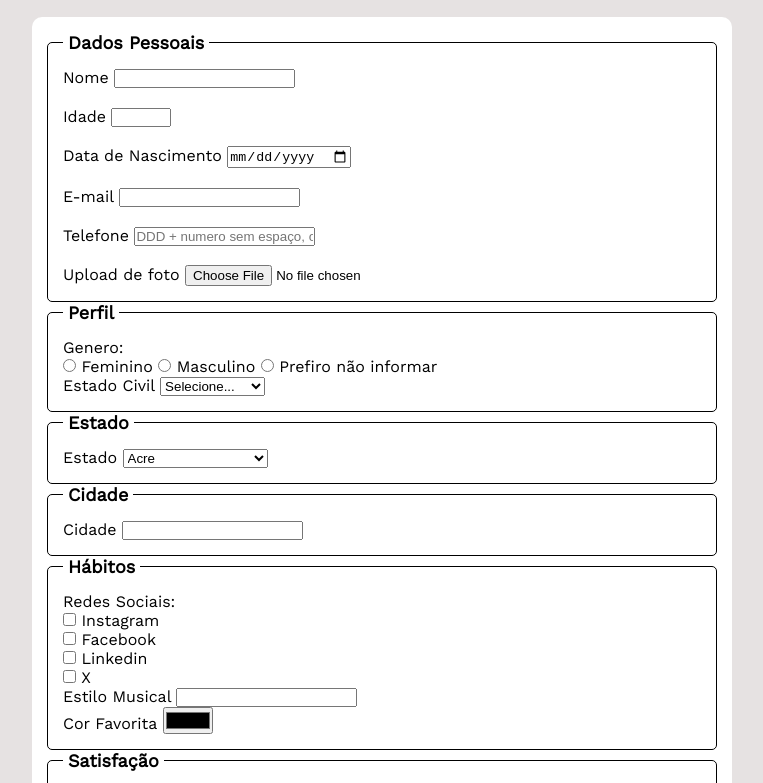
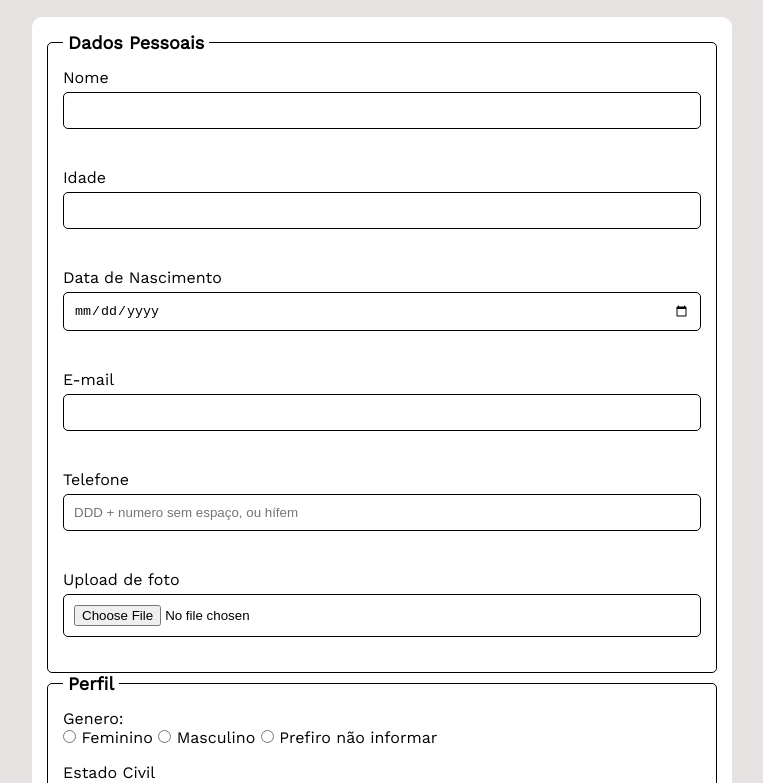
Before and after one commit to klaudius1012/pesquisa_culturama, a plain HTML site: page index.html in a window 1280 px wide. Shown: the part 127-910 px from the top of the page, without its empty margins (258-1021 px from the left). Drawn offline with nearby package versions, Linux system fonts and the light colour scheme.

Commit message:
definindo css para ajustar lable, inputs radio e checkbox

```diff
--- a/css/style.css
+++ b/css/style.css
@@ -46,3 +46,33 @@ legend{
     font-size: 18px;
     padding: 0 5px;
 }
+
+input, select, textarea{
+    width: 100%;
+    padding: 10px;
+    margin-bottom: 20px;
+    border: 1px solid black;
+    border-radius: 5px;
+
+}
+
+textarea{
+    min-height: 100px;
+}
+
+
+label{
+    display: inline-block;
+    margin-bottom: 5px;
+}
+
+input[type="radio"],
+input[type="checkbox"]{
+    width: auto;
+}
+
+input[type="color"]{
+    padding: 0;
+    width: 30px;
+    height: 30px;
+}
```
